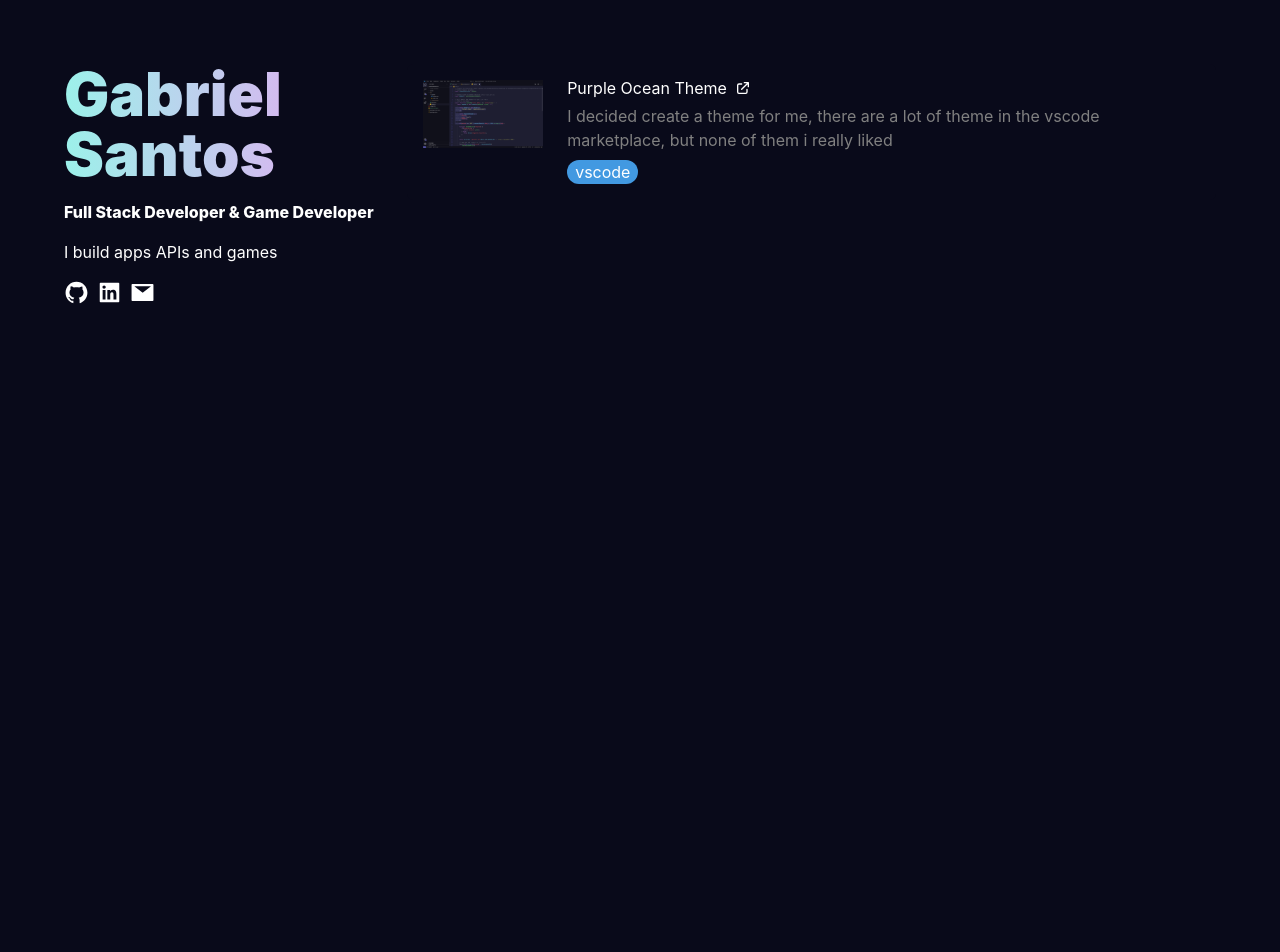
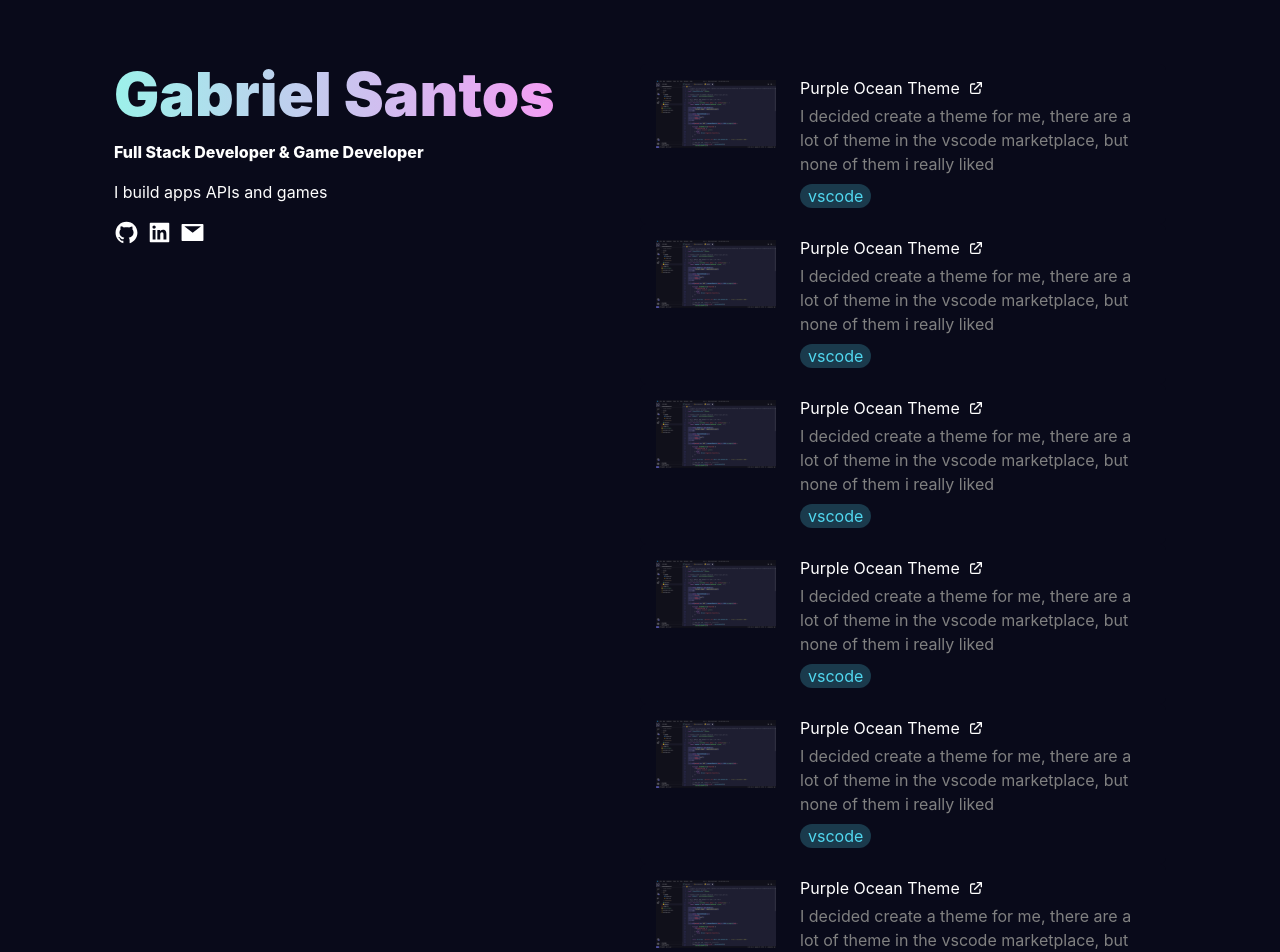
Before and after one commit to gbcosta/portfolioV2, a React (Vite) app: page / in a window 1280 px wide. Shown: the top 952 px of the page. Before the commit the page ends 800 px from the top, so only its background shows below. Built offline with nearby package versions, Linux system fonts and the light colour scheme.

Commit message:
update card

```diff
--- a/src/App.tsx
+++ b/src/App.tsx
@@ -1,20 +1,18 @@
 import Header from "./components/header/header";
 import "./App.css";
 import { Flex } from "@chakra-ui/react";
-import CardItem from "./components/cardItem/cardItem";
-import PurpleOcreanImage from "./assets/images/PurpleOceanImage.jpeg";
+import CardItemContainer from "./components/cardItemContainer/cardItemContainer.tsx";
+
 function App() {
   return (
-    <Flex className="Container" flexDir={"row"} padding={16} height={"100vh"}>
+    <Flex
+      className="Container"
+      padding={16}
+      height={"100vh"}
+      sx={{ ml: "50", mr: "50" }}
+    >
       <Header />
-      <Flex sx={{ flexDir: "column" }}>
-        <Flex sx={{ flexDir: "column" }}></Flex>
-        <CardItem img={PurpleOcreanImage} header="Purple Ocean Theme">
-          I decided create a theme for me, there are a lot of theme in the
-          vscode marketplace, but none of them i really liked
-        </CardItem>
-        <Flex sx={{ flexDir: "column" }}></Flex>
-      </Flex>
+      <CardItemContainer />
     </Flex>
   );
 }
--- a/src/components/cardItem/cardItem.tsx
+++ b/src/components/cardItem/cardItem.tsx
@@ -14,12 +14,12 @@ const TechInfo = (props: { children?: any }): JSX.Element => {
     <Box
       sx={{
         mt: 2,
-        bgColor: "blue.400",
+        bgColor: "#4bc7dd40",
+        color: "#51d8f0",
         rounded: "full",
         pl: 2,
         pr: 2,
         fontSize: "md",
-        color: "white",
       }}
     >
       {props.children}
--- /dev/null
+++ b/src/components/cardItemContainer/cardItemContainer.tsx.tsx
@@ -0,0 +1,46 @@
+import { Flex } from "@chakra-ui/react";
+import CardItem from "../cardItem/cardItem";
+import PurpleOceanImage from "../../assets/images/PurpleOceanImage.jpeg";
+
+const CardItemContainer = (): JSX.Element => {
+  return (
+    <Flex sx={{ flexDir: "column", width: "100%" }}>
+      <Flex sx={{ flexDir: "column" }}></Flex>
+      <CardItem img={PurpleOceanImage} header="Purple Ocean Theme">
+        I decided create a theme for me, there are a lot of theme in the vscode
+        marketplace, but none of them i really liked
+      </CardItem>
+      <CardItem img={PurpleOceanImage} header="Purple Ocean Theme">
+        I decided create a theme for me, there are a lot of theme in the vscode
+        marketplace, but none of them i really liked
+      </CardItem>
+      <CardItem img={PurpleOceanImage} header="Purple Ocean Theme">
+        I decided create a theme for me, there are a lot of theme in the vscode
+        marketplace, but none of them i really liked
+      </CardItem>
+      <CardItem img={PurpleOceanImage} header="Purple Ocean Theme">
+        I decided create a theme for me, there are a lot of theme in the vscode
+        marketplace, but none of them i really liked
+      </CardItem>
+      <CardItem img={PurpleOceanImage} header="Purple Ocean Theme">
+        I decided create a theme for me, there are a lot of theme in the vscode
+        marketplace, but none of them i really liked
+      </CardItem>
+      <CardItem img={PurpleOceanImage} header="Purple Ocean Theme">
+        I decided create a theme for me, there are a lot of theme in the vscode
+        marketplace, but none of them i really liked
+      </CardItem>
+      <CardItem img={PurpleOceanImage} header="Purple Ocean Theme">
+        I decided create a theme for me, there are a lot of theme in the vscode
+        marketplace, but none of them i really liked
+      </CardItem>
+      <CardItem img={PurpleOceanImage} header="Purple Ocean Theme">
+        I decided create a theme for me, there are a lot of theme in the vscode
+        marketplace, but none of them i really liked
+      </CardItem>
+      <Flex sx={{ flexDir: "column" }}></Flex>
+    </Flex>
+  );
+};
+
+export default CardItemContainer;
--- a/src/components/header/header.tsx
+++ b/src/components/header/header.tsx
@@ -1,4 +1,4 @@
-import { Heading, Text, Box, Flex, keyframes } from "@chakra-ui/react";
+import { Heading, Text, Flex, Box } from "@chakra-ui/react";
 import { AiFillGithub, AiFillLinkedin, AiFillMail } from "react-icons/ai";
 
 const Header = (): JSX.Element => {
@@ -9,7 +9,15 @@ const Header = (): JSX.Element => {
   };
 
   return (
-    <Flex sx={{ backgroundColor: "inherit", flexDir: "column" }}>
+    <Box
+      position={"sticky"}
+      sx={{
+        backgroundColor: "inherit",
+        flexDir: "column",
+        width: "100%",
+        position: "sticky",
+      }}
+    >
       <Flex>
         <Heading
           size={"3xl"}
@@ -30,6 +38,7 @@ const Header = (): JSX.Element => {
       <Text color={"white"} sx={{ mt: "4" }}>
         I build apps APIs and games
       </Text>
+      <footer>
         <Flex sx={{ mt: "4", gap: 2 }}>
           <AiFillGithub
             style={iconsStyle}
@@ -51,7 +60,8 @@ const Header = (): JSX.Element => {
             }}
           />
         </Flex>
-    </Flex>
+      </footer>
+    </Box>
   );
 };
 
```
Lines whose indentation alone changed are shown as unchanged.
